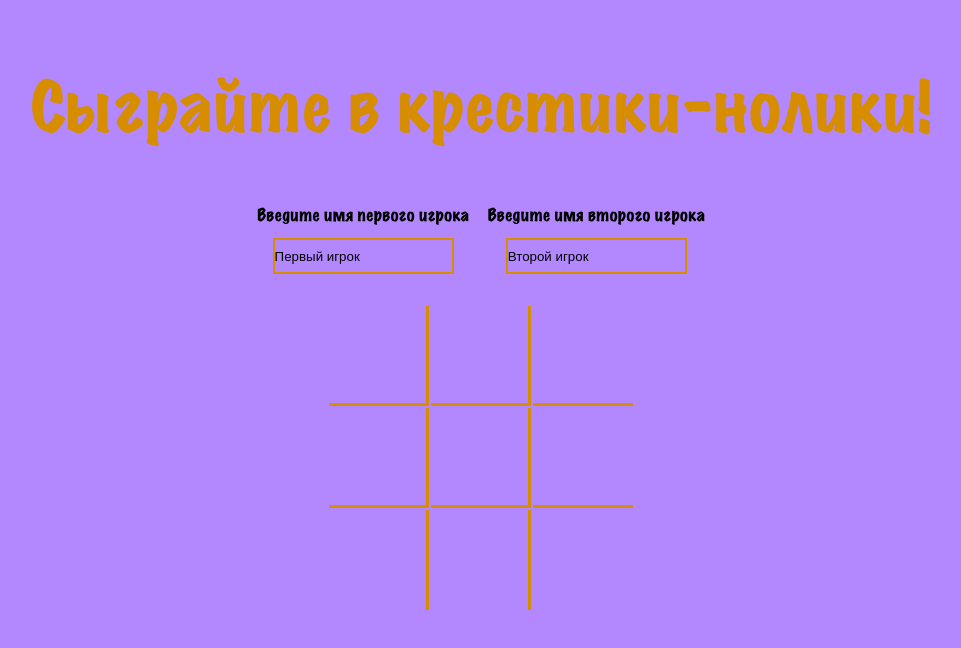
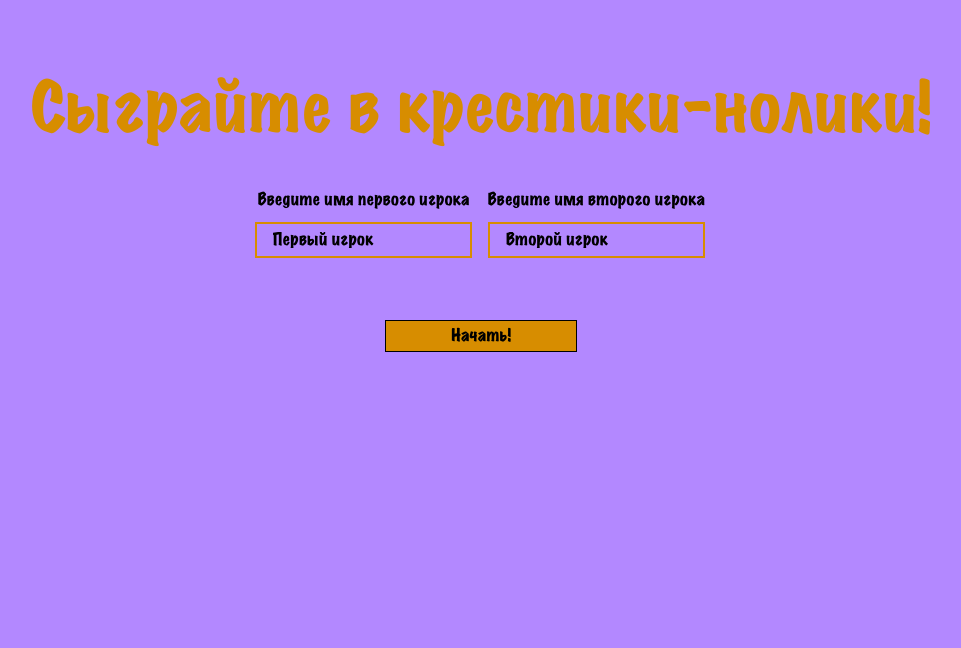
Before and after one commit to Rustam9724/tic-tac-toe, a React (Create React App) app: page / in a window 1280 px wide. Shown: the top 648 px of the page, without its empty margins (159-1120 px from the left). Built offline with nearby package versions, Linux system fonts and the light colour scheme.

Commit message:
init: start-button

```diff
--- a/package.json
+++ b/package.json
@@ -8,6 +8,7 @@
     "@testing-library/user-event": "^13.5.0",
     "react": "^18.2.0",
     "react-dom": "^18.2.0",
+    "react-router-dom": "^6.4.5",
     "react-scripts": "5.0.1",
     "web-vitals": "^2.1.4"
   },
--- a/src/App.js
+++ b/src/App.js
@@ -1,23 +1,36 @@
 import { useState } from 'react';
+import { BrowserRouter as Router, Routes, Route } from 'react-router-dom';
 
-import Main from "./components/Main";
-import Winner from './components/Winner';
-import Names from './components/Names';
+// import Game from "./components/Game";
+// import Winner from './components/Winner';
+import Main from './components/Main';
 
 function App() {
-    const [player, setPlayer] = useState('first');
-    const [process, setProcess] = useState([]);
-    const [trait, setTrait] = useState('default');
+    // const [player, setPlayer] = useState('first');
+    // const [process, setProcess] = useState([]);
+    // const [trait, setTrait] = useState('default');
     const [player1, setPlayer1] = useState('Первый игрок');
     const [player2, setPlayer2] = useState('Второй игрок');
 
     return (
-        <div className="wrapper">
-            <h1 className="title">Сыграйте в крестики-нолики!</h1>
-            <Names player1={player1} setPlayer1={setPlayer1} player2={player2} setPlayer2={setPlayer2}/>
-            <Main player={player} setPlayer={setPlayer} process={process} setProcess={setProcess} trait={trait}/>
-            <Winner process={process} setTrait={setTrait}/>
-        </div>
+        <Router>
+            <div className="wrapper">
+                <h1 className="title">Сыграйте в крестики-нолики!</h1>
+                <Routes>
+                    <Route
+                        path="/"
+                        element={
+                            <Main
+                                player1={player1}
+                                setPlayer1={setPlayer1}
+                                player2={player2}
+                                setPlayer2={setPlayer2}
+                            />
+                        }
+                    />
+                </Routes>
+            </div>
+        </Router>
     )
 }
 
--- /dev/null
+++ b/src/components/Game.jsx
@@ -0,0 +1,39 @@
+function Game({player, setPlayer, process, setProcess, trait}) {
+
+    function clickHandler(event) {
+        setPlayer(player === 'first' ? 'second' : 'first');
+        if (player === 'first') {
+            event.target.textContent = '×';
+            setProcess([...process, `${event.target.id}x`])
+        } else {
+            event.target.textContent = '○';
+            setProcess([...process, `${event.target.id}o`])
+        }
+    }
+    return (
+        <div className="game">
+            <div className={trait}></div>
+            <table>
+                <tbody>
+                    <tr>
+                        <td id="11" className="top-left" onClick={clickHandler}></td>
+                        <td id="12" className="top-midle" onClick={clickHandler}></td>
+                        <td id="13" className="top-right" onClick={clickHandler}></td>
+                    </tr>
+                    <tr>
+                        <td id="21" className="midle-left" onClick={clickHandler}></td>
+                        <td id="22" className="midle-midle" onClick={clickHandler}></td>
+                        <td id="23" className="midle-right" onClick={clickHandler}></td>
+                    </tr>
+                    <tr>
+                        <td id="31" className="bottom-left" onClick={clickHandler}></td>
+                        <td id="32" className="bottom-midle" onClick={clickHandler}></td>
+                        <td id="33" className="bottom-right" onClick={clickHandler}></td>
+                    </tr>
+                </tbody>
+            </table>
+        </div>
+    )
+}
+
+export default Game;
--- a/src/components/Main.jsx
+++ b/src/components/Main.jsx
@@ -1,37 +1,29 @@
-function Main({player, setPlayer, process, setProcess, trait}) {
-
-    function clickHandler(event) {
-        setPlayer(player === 'first' ? 'second' : 'first');
-        if (player === 'first') {
-            event.target.textContent = '×';
-            setProcess([...process, `${event.target.id}x`])
-        } else {
-            event.target.textContent = '○';
-            setProcess([...process, `${event.target.id}o`])
-        }
-    }
+function Main({player1, setPlayer1, player2, setPlayer2}) {
     return (
-        <div className="main">
-            <div className={trait}></div>
-            <table>
-                <tbody>
-                    <tr>
-                        <td id="11" className="top-left" onClick={clickHandler}></td>
-                        <td id="12" className="top-midle" onClick={clickHandler}></td>
-                        <td id="13" className="top-right" onClick={clickHandler}></td>
-                    </tr>
-                    <tr>
-                        <td id="21" className="midle-left" onClick={clickHandler}></td>
-                        <td id="22" className="midle-midle" onClick={clickHandler}></td>
-                        <td id="23" className="midle-right" onClick={clickHandler}></td>
-                    </tr>
-                    <tr>
-                        <td id="31" className="bottom-left" onClick={clickHandler}></td>
-                        <td id="32" className="bottom-midle" onClick={clickHandler}></td>
-                        <td id="33" className="bottom-right" onClick={clickHandler}></td>
-                    </tr>
-                </tbody>
-            </table>
+        <div>
+            <div className="names">
+                <label>
+                    <p>Введите имя первого игрока</p>
+                    <input
+                        type="text"
+                        value={player1}
+                        onChange={event => setPlayer1(event.target.value)}
+                        placeholder="Введите имя"
+                    />
+                </label>
+                <label>
+                    <p>Введите имя второго игрока</p>
+                    <input
+                        type="text"
+                        value={player2}
+                        onChange={event => setPlayer2(event.target.value)}
+                        placeholder="Введите имя"
+                    />
+                </label>
+            </div>
+            <button className="start-button">Начать!</button>
         </div>
     )
-}export default Main;
+}
+
+export default Main;
--- a/src/components/Names.jsx
+++ /dev/null
@@ -1,17 +0,0 @@
-function Names({player1, setPlayer1, player2, setPlayer2}) {
-    return (
-        <div className="names">
-            <label>
-                <p>Введите имя первого игрока</p>
-                <input type="text" value={player1} onChange={event => setPlayer1(event.target.value)}/>
-            </label>
-            <label>
-                <p>Введите имя второго игрока</p>
-                <input type="text" value={player2} onChange={event => setPlayer2(event.target.value)}/>
-            </label>
-        </div>
-
-    )
-}
-
-export default Names;
--- a/src/components/Winner.jsx
+++ b/src/components/Winner.jsx
@@ -1,52 +1,52 @@
-function Winner({process, setTrait}) {
+function Winner({process, setTrait, player1, player2}) {
     if (process.includes('11x') && process.includes('12x') && process.includes('13x')) {
         setTrait('default top-horizontal')
-        return <p>Первый игрок выиграл!</p>
+        return <p>{player1} выиграл!</p>
     } else if (process.includes('21x') && process.includes('22x') && process.includes('23x')){
         setTrait('default midle-horizontal')
-        return <p>Первый игрок выиграл!</p>
+        return <p>{player1} выиграл!</p>
     } else if (process.includes('31x') && process.includes('32x') && process.includes('33x')){
         setTrait('default bottom-horizontal')
-        return <p>Первый игрок выиграл!</p>
+        return <p>{player1} выиграл!</p>
     } else if (process.includes('11x') && process.includes('21x') && process.includes('31x')){
         setTrait('default left-vertical')
-        return <p>Первый игрок выиграл!</p>
+        return <p>{player1} выиграл!</p>
     } else if (process.includes('12x') && process.includes('22x') && process.includes('32x')){
         setTrait('default midle-vertical')
-        return <p>Первый игрок выиграл!</p>
+        return <p>{player1} выиграл!</p>
     } else if (process.includes('13x') && process.includes('23x') && process.includes('33x')){
         setTrait('default right-vertical')
-        return <p>Первый игрок выиграл!</p>
+        return <p>{player1} выиграл!</p>
     } else if (process.includes('11x') && process.includes('22x') && process.includes('33x')){
         setTrait('default main-diagonal')
-        return <p>Первый игрок выиграл!</p>
+        return <p>{player1} выиграл!</p>
     } else if (process.includes('13x') && process.includes('22x') && process.includes('31x')){
         setTrait('default side-diagonal')
-        return <p>Первый игрок выиграл!</p>
+        return <p>{player1} выиграл!</p>
     } else if (process.includes('11o') && process.includes('12o') && process.includes('13o')) {
         setTrait('default top-horizontal')
-        return <p>Второй игрок выиграл!</p>
+        return <p>{player2} выиграл!</p>
     } else if (process.includes('21o') && process.includes('22o') && process.includes('23o')){
         setTrait('default midle-horizontal')
-        return <p>Второй игрок выиграл!</p>
+        return <p>{player2} выиграл!</p>
     } else if (process.includes('31o') && process.includes('32o') && process.includes('33o')){
         setTrait('default bottom-horizontal')
-        return <p>Второй игрок выиграл!</p>
+        return <p>{player2} выиграл!</p>
     } else if (process.includes('11o') && process.includes('21o') && process.includes('31o')){
         setTrait('default left-vertical')
-        return <p>Второй игрок выиграл!</p>
+        return <p>{player2} выиграл!</p>
     } else if (process.includes('12o') && process.includes('22o') && process.includes('32o')){
         setTrait('default midle-vertical')
-        return <p>Второй игрок выиграл!</p>
+        return <p>{player2} выиграл!</p>
     } else if (process.includes('13o') && process.includes('23o') && process.includes('33o')){
         setTrait('default right-vertical')
-        return <p>Второй игрок выиграл!</p>
+        return <p>{player2} выиграл!</p>
     } else if (process.includes('11o') && process.includes('22o') && process.includes('33o')){
         setTrait('default main-diagonal')
-        return <p>Второй игрок выиграл!</p>
+        return <p>{player2} выиграл!</p>
     } else if (process.includes('13o') && process.includes('22o') && process.includes('31o')){
         setTrait('default side-diagonal')
-        return <p>Второй игрок выиграл!</p>
+        return <p>{player2} выиграл!</p>
     } else if (process.length === 9) {
         return <p>Ничья!</p>
     }
--- a/src/index.css
+++ b/src/index.css
@@ -45,13 +45,13 @@ html, body {
   font-family: Marker;
   color: #D78D00;
   font-size: 4rem;
-  margin-bottom: 4rem;
+  margin-bottom: 3rem;
 }
 
 .names {
   display: flex;
   width: 35%;
-  margin: 0 auto 2rem;
+  margin: 0 auto 4rem;
   justify-content: space-between;
 }
 
@@ -63,9 +63,27 @@ html, body {
   outline: 2px solid #D78D00;
   height: 2rem;
   background-color: #b388ff;
+  font-size: 1rem;
+  font-family: Marker;
+  padding: 0 0 0 1rem;
 }
 
-.main {
+.start-button {
+  width: 15%;
+  height: 2rem;
+  background-color: #D78D00;
+  font-family: Marker;
+  font-size: 1rem;
+  border: 1px solid black;
+  cursor: pointer;
+}
+
+.start-button:hover {
+  background-color: black;
+  color: #D78D00;
+}
+
+.game {
   position: relative;
   margin: 0 auto;
   width: 310px;
```
Also changed, not shown: 1 other file (tests, documents, lock files or other folders).
